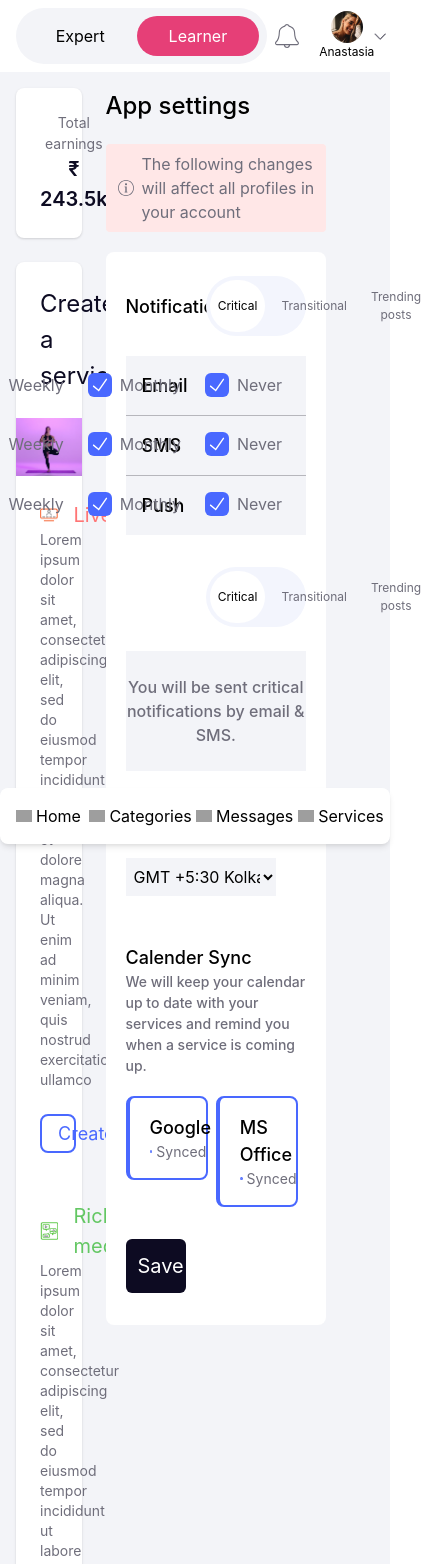
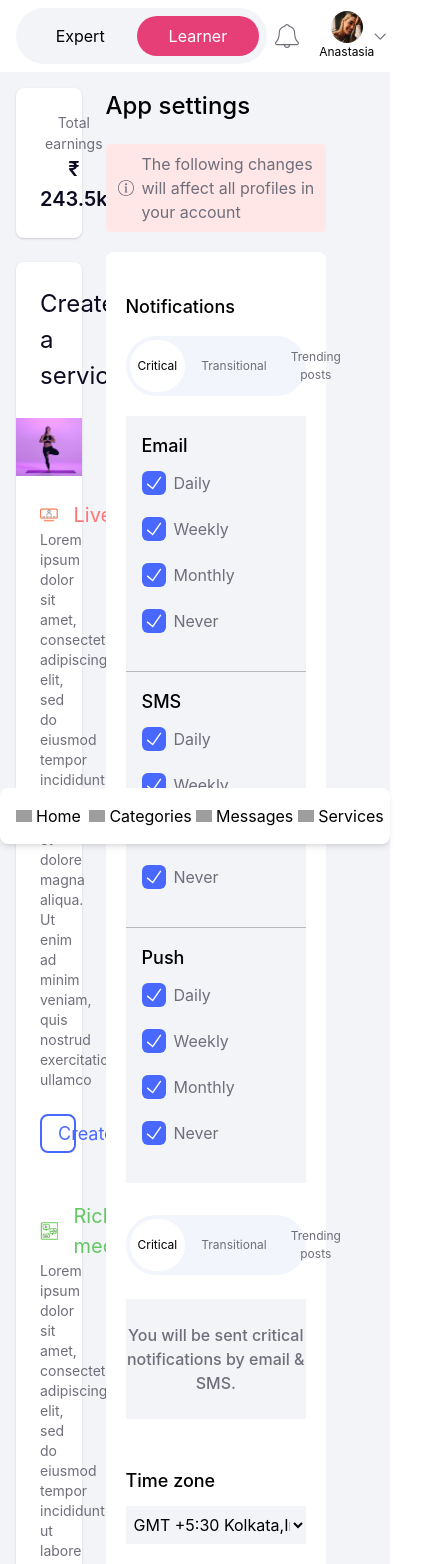
Before and after one commit to Nazeeh21/teach-it, a Next.js app: page /test in a window 390 px wide. Shown: the top 1564 px of the page, 429 px wide, since content can reach past the window. Built offline with nearby package versions, Linux system fonts and the light colour scheme; grey boxes are pictures that could not be loaded.

Commit message:
Make App-Settings component responsive

```diff
--- a/views/Settings/App/NotificationContainer/index.js
+++ b/views/Settings/App/NotificationContainer/index.js
@@ -4,11 +4,11 @@ import CheckboxContainer from './CheckboxContainer'
 const notificationFrequency = ['Daily', 'Weekly', 'Monthly', 'Never']
 
 const NotificationContainer = ({notificationMethod}) => (
-  <div className='w-full bg-lightGrey py-4 pl-4 text-darkGrey grid grid-cols-3 grid-rows-1 items-center'>
-    <p className='text-black text-lg font-medium'>{notificationMethod}</p>
-    <div className='flex justify-self-end col-span-2'>
+  <div className='w-full bg-lightGrey py-4 pl-4 text-darkGrey md:grid md:grid-cols-3 md:grid-rows-1 items-center'>
+    <p className='mb-3 md:mb-0 text-black text-lg font-medium'>{notificationMethod}</p>
+    <div className='flex flex-col md:flex-row md:justify-self-end md:col-span-2'>
       {notificationFrequency.map(frequency => (
-        <div className='mr-6'>
+        <div key={frequency} className='mb-5 md:mb-0 mr-6'>
           <CheckboxContainer label={frequency} />
         </div>
       ))}
--- a/views/Settings/App/index.js
+++ b/views/Settings/App/index.js
@@ -14,9 +14,9 @@ const AppSettings = () => (
       <div>The following changes will affect all profiles in your account</div>
     </div>
     <div className='w-full h-auto mt-5 pt-6 px-5 pb-8 bg-white rounded-lg'>
-      <div className='grid grid-rows-1 grid-cols-3 items-center'>
+      <div className='grid grid-rows-2 grid-cols-1 md:grid-rows-1 md:grid-cols-3 items-center'>
         <p className='text-lg font-medium'>Notifications</p>
-        <div className='justify-self-end col-span-2 w-10/12'>
+        <div className='w-full md:justify-self-end md:col-span-2 md:w-10/12'>
           <Pills3 color='white' label1='Critical' label2='Transitional' label3='Trending posts' width='full' />
         </div>
       </div>
@@ -27,9 +27,9 @@ const AppSettings = () => (
         <GreyLine />
         <NotificationContainer notificationMethod='Push' />
       </div>
-      <div className='mt-8 mb-6 grid grid-rows-1 grid-cols-3 items-center'>
+      <div className='mt-8 mb-6 grid grid-cols-1 md:grid-rows-1 md:grid-cols-3 items-center'>
         <div />
-        <div className='justify-self-end col-span-2 w-10/12'>
+        <div className='w-full md:justify-self-end md:col-span-2 md:w-10/12'>
           <Pills3 color='white' label1='Critical' label2='Transitional' label3='Trending posts' width='full' />
         </div>
       </div>
@@ -38,7 +38,7 @@ const AppSettings = () => (
       </div>
       <p className='text-lg font-medium mt-12'>Time zone</p>
       <div className='w-full mt-3'>
-        <select className='bg-lightGrey w-10/12 md:w-6/12 py-2 pl-1'>
+        <select className='bg-lightGrey w-full md:w-6/12 py-2 pl-1'>
           <option value='kolkata' label='GMT +5:30  Kolkata,India' />
           <option value='kolkata' label='GMT +5:30  Kolkata,India' />
           <option value='kolkata' label='GMT +5:30  Kolkata,India' />
@@ -46,15 +46,15 @@ const AppSettings = () => (
       </div>
       <p className='text-lg font-medium mt-12'>Calender Sync</p>
       <p className='text-darkGrey font-medium text-sm'>We will keep your calendar up to date with your services and remind you when a service is coming up.</p>
-      <div className='grid grid-cols-2 grid-rows-1 mt-5'>
-        <div className='w-11/12'>
+      <div className='grid grid-cols-1 grid-rows-2 md:grid-cols-2 md:grid-rows-1 mt-5'>
+        <div className='w-full sm:w-10/12 mb-2 md:mb-0 md:w-11/12'>
           <SyncContainer text='Google' />
         </div>
-        <div className='w-11/12'>
+        <div className='w-full sm:w-10/12 md:w-11/12'>
           <SyncContainer text='MS Office' />
         </div>
       </div>
-      <div className='w-4/12 mt-8'>
+      <div className='w-10/12 sm:w-8/12 mb-8 md:mb-0 md:w-4/12 mt-8'>
         <PrimaryButton label='Save' />
       </div>
     </div>
```
